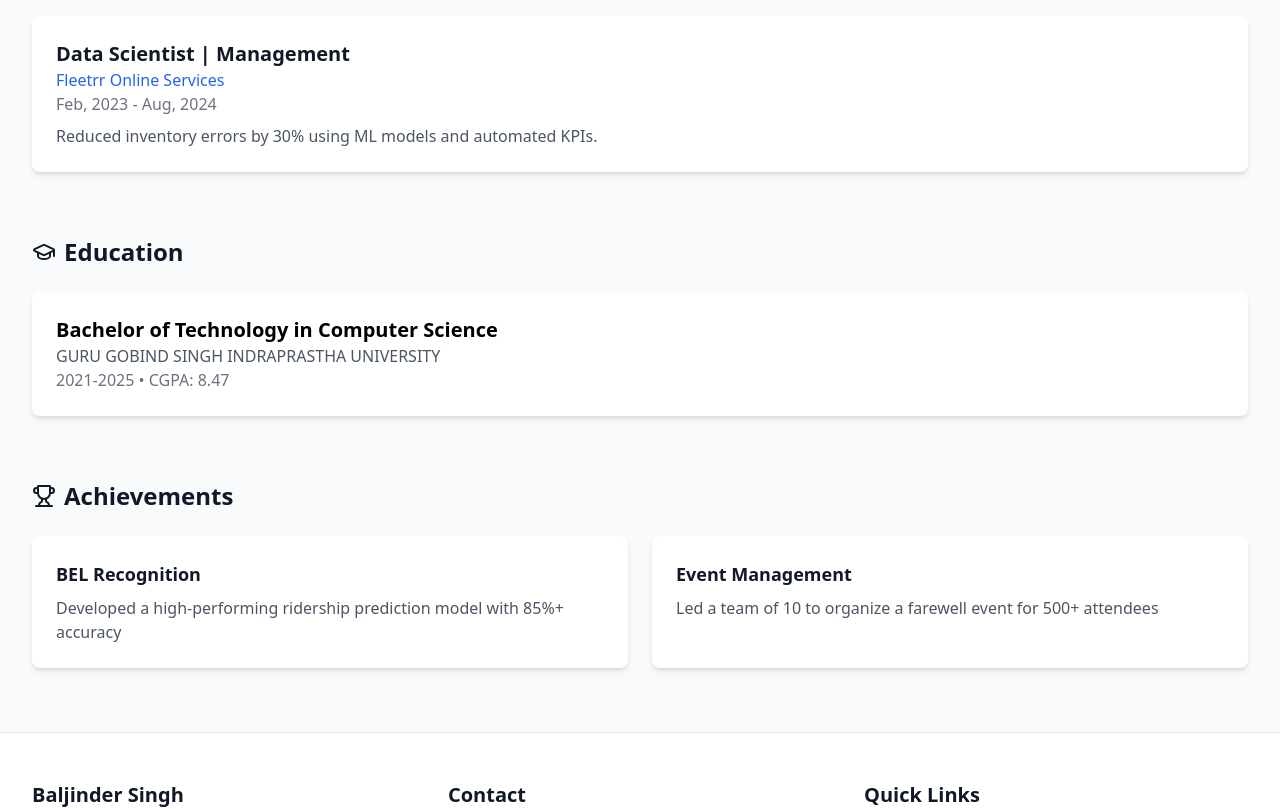
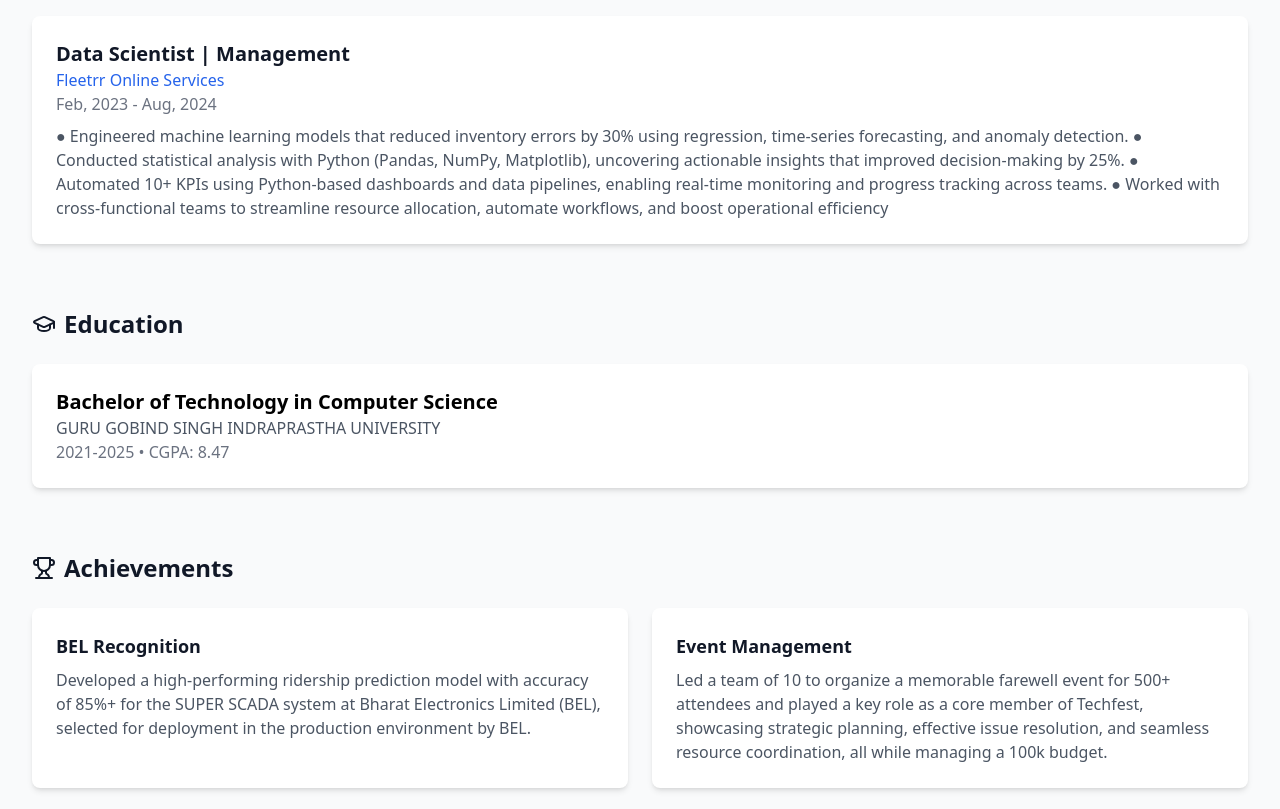
Before and after one commit to chahalbaljinder/Portfolio, a React (Vite) app: page / in a window 1280 px wide. Shown: the part 680-1489 px from the top of the page. Built offline with nearby package versions, Linux system fonts and the light colour scheme.

Commit message:
updated about.tsx

```diff
--- a/src/pages/About.tsx
+++ b/src/pages/About.tsx
@@ -40,7 +40,14 @@ const About = () => {
                 title="Data Scientist | Management"
                 company="Fleetrr Online Services"
                 period="Feb, 2023 - Aug, 2024"
-                description="Reduced inventory errors by 30% using ML models and automated KPIs."
+                description="● Engineered machine learning models that reduced inventory errors by 30% using regression, time-series forecasting, and
+                               anomaly detection.
+                             ● Conducted statistical analysis with Python (Pandas, NumPy, Matplotlib), uncovering actionable insights that improved
+                               decision-making by 25%.
+                             ● Automated 10+ KPIs using Python-based dashboards and data pipelines, enabling real-time monitoring and progress
+                               tracking across teams.
+                            ● Worked with cross-functional teams to streamline resource allocation, automate workflows, and boost operational
+                               efficiency"
               />
             </div>
           </section>
@@ -67,11 +74,14 @@ const About = () => {
             <div className="grid grid-cols-1 md:grid-cols-2 gap-6">
               <AchievementCard
                 title="BEL Recognition"
-                description="Developed a high-performing ridership prediction model with 85%+ accuracy"
+                description="Developed a high-performing ridership prediction model with accuracy of 85%+ for the SUPER SCADA system at Bharat
+                             Electronics Limited (BEL), selected for deployment in the production environment by BEL."
               />
               <AchievementCard
                 title="Event Management"
-                description="Led a team of 10 to organize a farewell event for 500+ attendees"
+                description="Led a team of 10 to organize a memorable farewell event for 500+ attendees and played a key role as a core member of
+                             Techfest, showcasing strategic planning, effective issue resolution, and seamless resource coordination, all while
+                             managing a 100k budget."
               />
             </div>
           </section>
```
